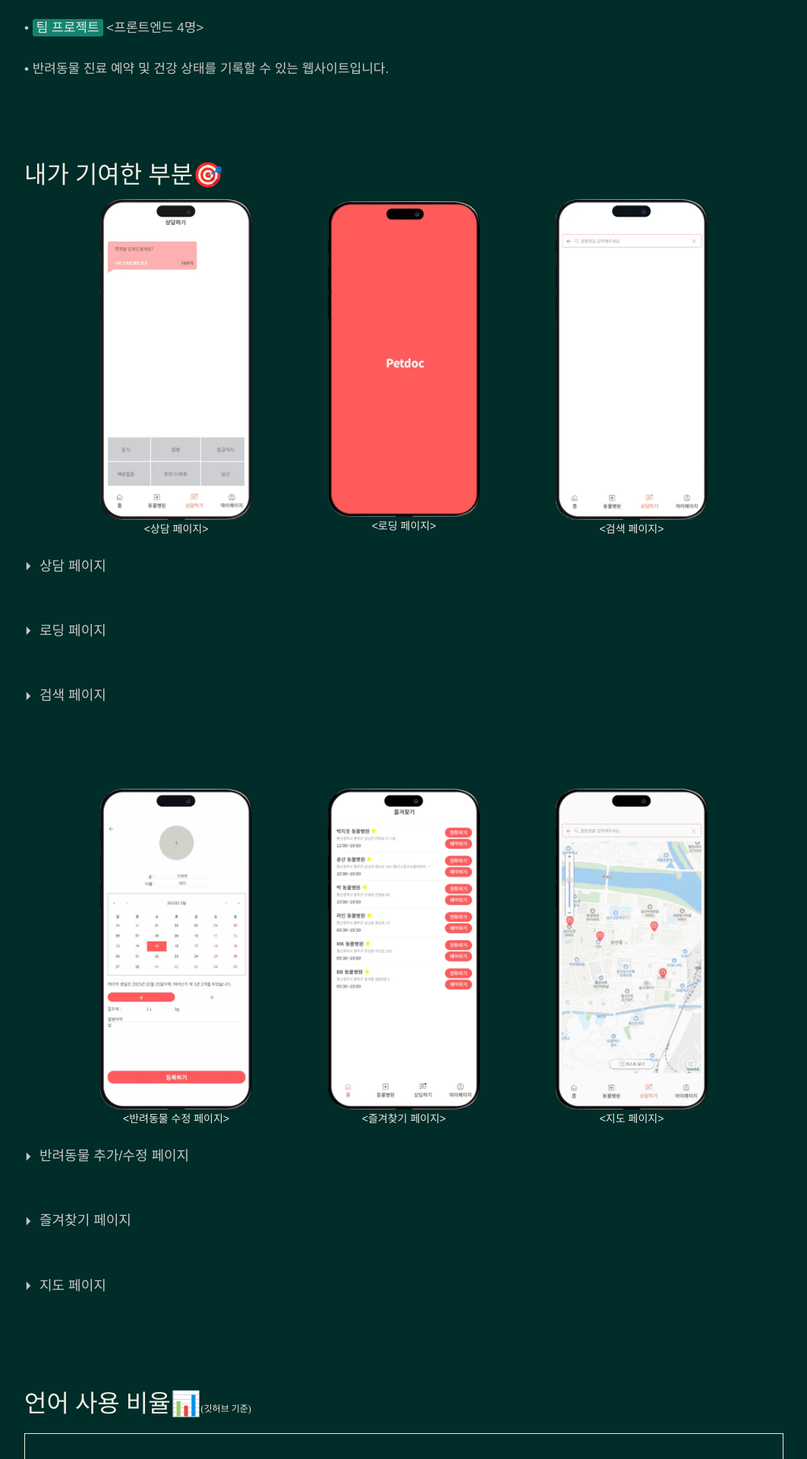
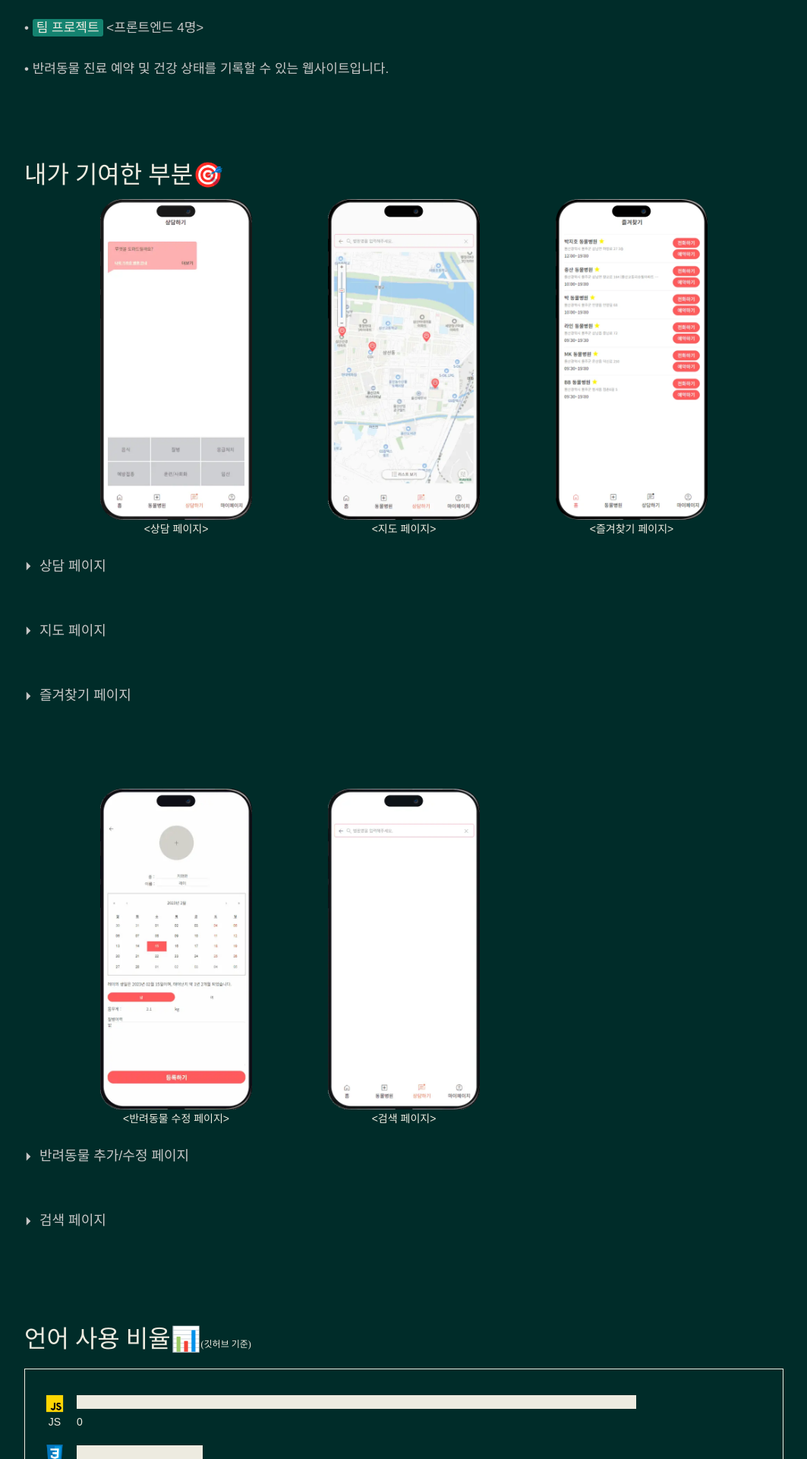
Before and after one commit to jaeyeong97/portfolio, a React (Create React App) app: page /petdoc in a window 1280 px wide. Shown: the part 894-2814 px from the top of the page at 76% size, without its empty margins (108-1171 px from the left). Built offline with nearby package versions, Linux system fonts and the light colour scheme; a web font is replaced by a local one.

Commit message:
petdoc loading deleteed

```diff
--- a/src/components/projectPages/Petdoc.js
+++ b/src/components/projectPages/Petdoc.js
@@ -6,7 +6,6 @@ import sr from "../../util/ScrollReveal";
 import AnimatedCountUp from "../../util/AnimatedCountUp";
 const Petdoc = () => {
   const [toggle1, setToggle1] = useState(false); // 상담 페이지 토글
-  const [toggle2, setToggle2] = useState(false); // 로딩 페이지 토글
   const [toggle3, setToggle3] = useState(false); // 검색 페이지 토글
   const [toggle4, setToggle4] = useState(false); // 반려동물 추가/수정 페이지 토글
   const [toggle5, setToggle5] = useState(false); // 즐겨찾기 페이지 토글
@@ -101,12 +100,12 @@ const Petdoc = () => {
             <span>&lt;상담 페이지&gt;</span>
           </div>
           <div className="w">
-            <img src="/assets/petdoc_loading.webp" alt="펫닥 로딩 페이지" />
-            <span>&lt;로딩 페이지&gt;</span>
+            <img src="/assets/petdoc_map.webp" alt="펫닥 지도 페이지" />
+            <span>&lt;지도 페이지&gt;</span>
           </div>
           <div className="w">
-            <img src="/assets/petdoc_search.webp" alt="펫닥 검색 페이지" />
-            <span>&lt;검색 페이지&gt;</span>
+            <img src="/assets/petdoc_bookmark.webp" alt="펫닥 즐겨찾기 페이지" />
+            <span>&lt;즐겨찾기 페이지&gt;</span>
           </div>
         </div>
         <div className="explain1_txt">
@@ -130,27 +129,29 @@ const Petdoc = () => {
                   하다는 점을 깨달았습니다.</div>
               </div>
             </div>
-            <div className="span_wrap" onClick={() => handleToggle(setToggle2)}>
-              <span className={`material-symbols-outlined arrow ${toggle2 ? 'rotate' : ''}`}>
+            <div className="span_wrap" onClick={() => handleToggle(setToggle6)}>
+              <span className={`material-symbols-outlined arrow ${toggle6 ? 'rotate' : ''}`}>
                 arrow_right
               </span>
-              <span>로딩 페이지</span>
+              <span>지도 페이지</span>
             </div>
-            <div className={`img_wrap ${toggle2 ? 'show' : 'hide'}`}>
+            <div className={`img_wrap ${toggle6 ? 'show' : 'hide'}`}>
               <div className="ani_wrap">
-                <img src="/assets/loading_code.webp" alt="로딩 코드" />
-                <div className="s_text">- <span className="cem">setTimeout</span> 함수를 사용해 2초동안 로딩페이지가 출력되게 구현하였습니다.</div>
+                <div className="s_text">- Naver Map API를 활용해 지도상에 병원 위치를 마커로 표시하여 병원의 위치를 사용자 입장에서 알아보기 쉽게 하였습니다.</div>
+                <div className="s_text">- 마커 클릭 시 해당 병원의 상세정보를 모달창에서 확인할 수 있게 하였습니다.</div>
               </div>
             </div>
-            <div className="span_wrap" onClick={() => handleToggle(setToggle3)}>
-              <span className={`material-symbols-outlined arrow ${toggle3 ? 'rotate' : ''}`}>
+
+            <div className="span_wrap" onClick={() => handleToggle(setToggle5)}>
+              <span className={`material-symbols-outlined arrow ${toggle5 ? 'rotate' : ''}`}>
                 arrow_right
               </span>
-              <span>검색 페이지</span>
+              <span>즐겨찾기 페이지</span>
             </div>
-            <div className={`img_wrap ${toggle3 ? 'show' : 'hide'}`}>
+            <div className={`img_wrap ${toggle5 ? 'show' : 'hide'}`}>
               <div className="ani_wrap">
-                <div className="s_text">- <span className="cem">filter</span> 메서드를 활용해 사용자가 입력한 검색어에 따라 병원 목록을 필터링하였습니다.</div>
+                <img src="/assets/bookmark_code.webp" alt="북마크 코드" />
+                <div className="s_text">- 병원을 즐겨찾기 할 수 있는 기능을 구현하여, 즐겨찾기 한 병원들을 로컬 스토리지에 저장하였습니다.</div>
               </div>
             </div>
           </div>
@@ -163,12 +164,10 @@ const Petdoc = () => {
             <span>&lt;반려동물 수정 페이지&gt;</span>
           </div>
           <div className="w">
-            <img src="/assets/petdoc_bookmark.webp" alt="펫닥 즐겨찾기 페이지" />
-            <span>&lt;즐겨찾기 페이지&gt;</span>
+            <img src="/assets/petdoc_search.webp" alt="펫닥 검색 페이지" />
+            <span>&lt;검색 페이지&gt;</span>
           </div>
           <div className="w">
-            <img src="/assets/petdoc_map.webp" alt="펫닥 지도 페이지" />
-            <span>&lt;지도 페이지&gt;</span>
           </div>
         </div>
         <div className="explain1_txt">
@@ -185,28 +184,15 @@ const Petdoc = () => {
                 <div className="s_text">- 이미지 업로드를 통해 반려동물의 사진을 업로드 할 수 있게하였습니다.</div>
               </div>
             </div>
-            <div className="span_wrap" onClick={() => handleToggle(setToggle5)}>
-              <span className={`material-symbols-outlined arrow ${toggle5 ? 'rotate' : ''}`}>
+            <div className="span_wrap" onClick={() => handleToggle(setToggle3)}>
+              <span className={`material-symbols-outlined arrow ${toggle3 ? 'rotate' : ''}`}>
                 arrow_right
               </span>
-              <span>즐겨찾기 페이지</span>
+              <span>검색 페이지</span>
             </div>
-            <div className={`img_wrap ${toggle5 ? 'show' : 'hide'}`}>
+            <div className={`img_wrap ${toggle3 ? 'show' : 'hide'}`}>
               <div className="ani_wrap">
-                <img src="/assets/bookmark_code.webp" alt="북마크 코드" />
-                <div className="s_text">- 병원을 즐겨찾기 할 수 있는 기능을 구현하여, 즐겨찾기 한 병원들을 로컬 스토리지에 저장하였습니다.</div>
-              </div>
-            </div>
-            <div className="span_wrap" onClick={() => handleToggle(setToggle6)}>
-              <span className={`material-symbols-outlined arrow ${toggle6 ? 'rotate' : ''}`}>
-                arrow_right
-              </span>
-              <span>지도 페이지</span>
-            </div>
-            <div className={`img_wrap ${toggle6 ? 'show' : 'hide'}`}>
-              <div className="ani_wrap">
-                <div className="s_text">- Naver Map API를 활용해 지도상에 병원 위치를 마커로 표시하여 병원의 위치를 사용자 입장에서 알아보기 쉽게 하였습니다.</div>
-                <div className="s_text">- 마커 클릭 시 해당 병원의 상세정보를 모달창에서 확인할 수 있게 하였습니다.</div>
+                <div className="s_text">- <span className="cem">filter</span> 메서드를 활용해 사용자가 입력한 검색어에 따라 병원 목록을 필터링하였습니다.</div>
               </div>
             </div>
           </div>
```
